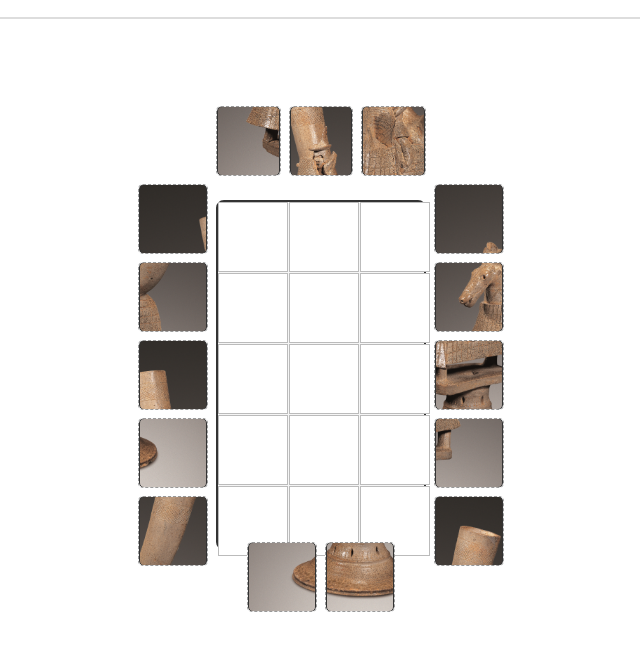
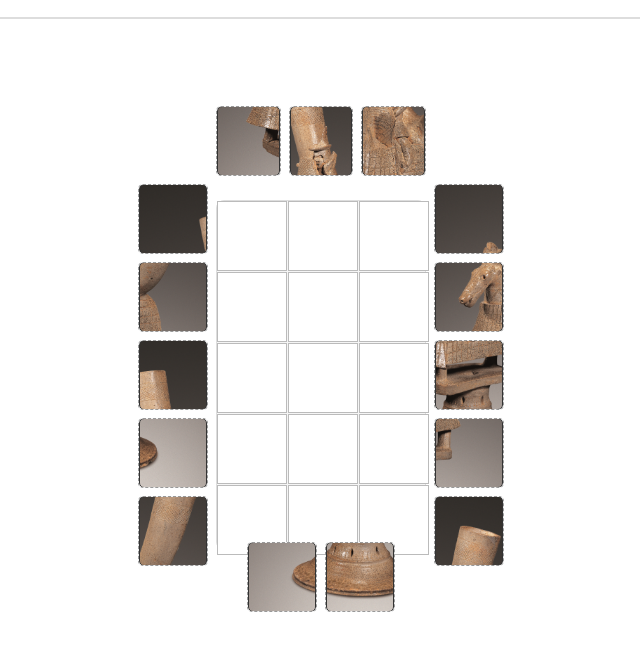
Before and after one commit to new-generation25/Last-Royal-Guardian, a plain HTML site: page index.html in a window 1280 px wide. Shown: the part 101-752 px from the top of the page, without its empty margins (319-959 px from the left). Drawn offline with Linux system fonts and the light colour scheme.

Commit message:
퍼즐판 검은색 테두리를 연한 회색으로 변경

```diff
--- a/style.css
+++ b/style.css
@@ -187,7 +187,7 @@ body {
     grid-template-columns: repeat(3, 70px);
     grid-template-rows: repeat(5, 70px);
     gap: 1px;
-    border: 2px solid #333;
+    border: 1px solid #ddd;
     border-radius: 8px;
     background: #f5f5f5;
 }
```
